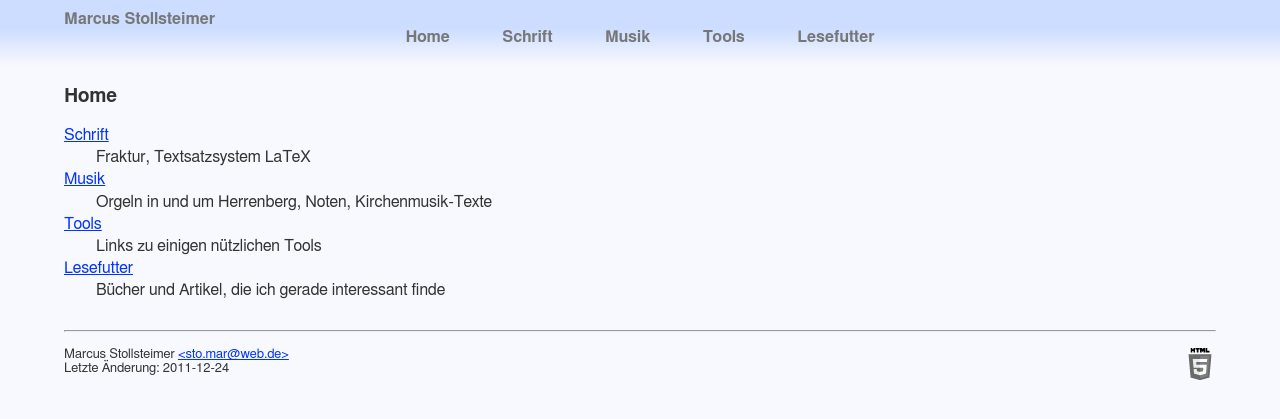
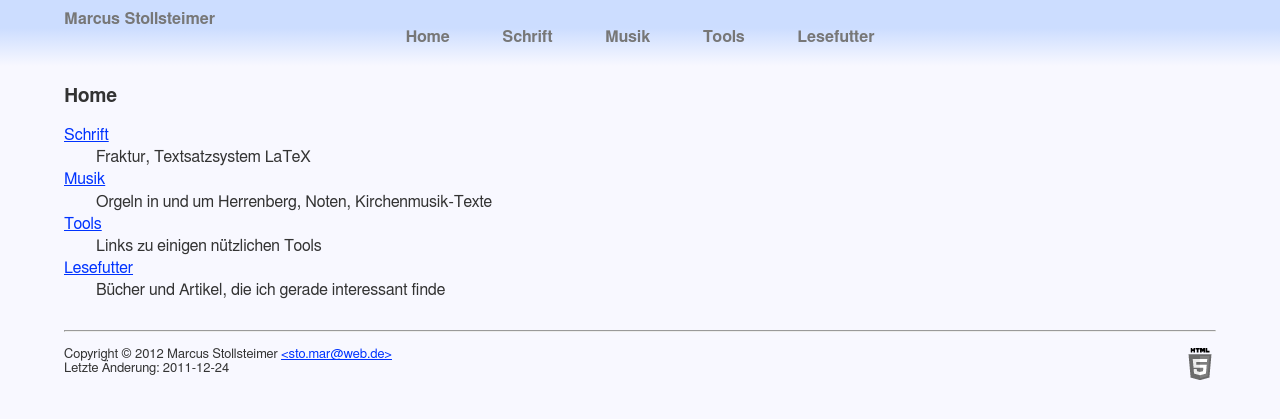
Before and after one commit to stomar/stomar.github.com, a Jekyll site: the page built from index.md, in a window 1280 px wide. Shown: the top 419 px of the page. Built offline with Jekyll 4.4.1, drawn with Linux system fonts in a browser that asks for light colours.

Commit message:
copyright year added

```diff
--- a/_layouts/main.html
+++ b/_layouts/main.html
@@ -50,7 +50,7 @@
 <hr>
 <footer>
 <p><a href="http://validator.w3.org/check?uri=referer"><img src="/images/HTML5_Logo_32_gray.png" width="32" height="32" alt="HTML5" title="HTML5"></a>
-Marcus Stollsteimer <a href="mailto:sto.mar@web.de">&lt;sto.mar@web.de&gt;</a><br />
+Copyright &copy; {{ site.time | date: "%Y" }} Marcus Stollsteimer <a href="mailto:sto.mar@web.de">&lt;sto.mar@web.de&gt;</a><br />
 Letzte Änderung: <time datetime="{{ page.date }}">{{ page.date }}</time></p>
 </footer>
 </body>
```
